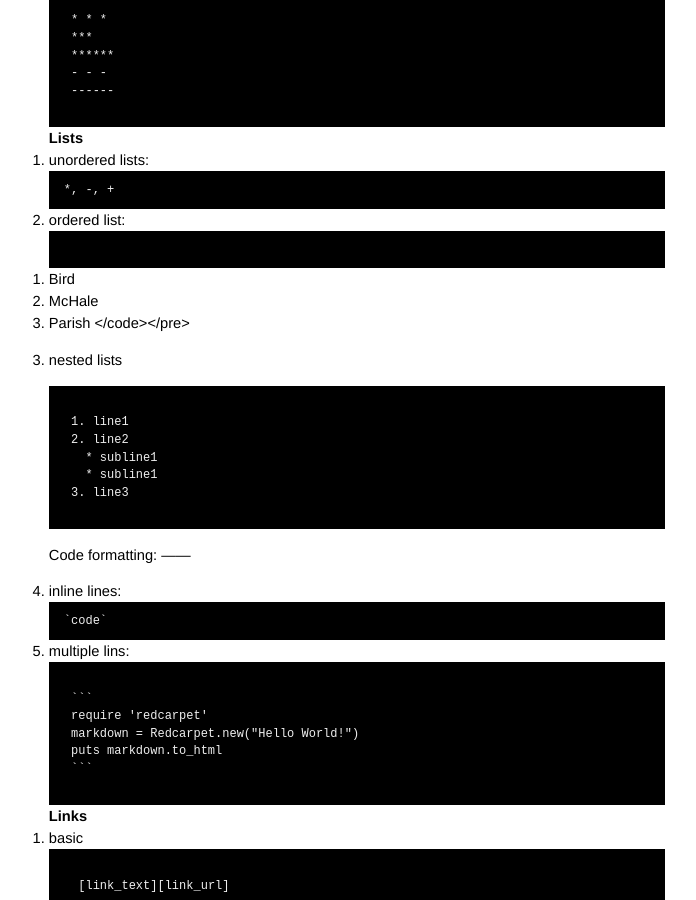
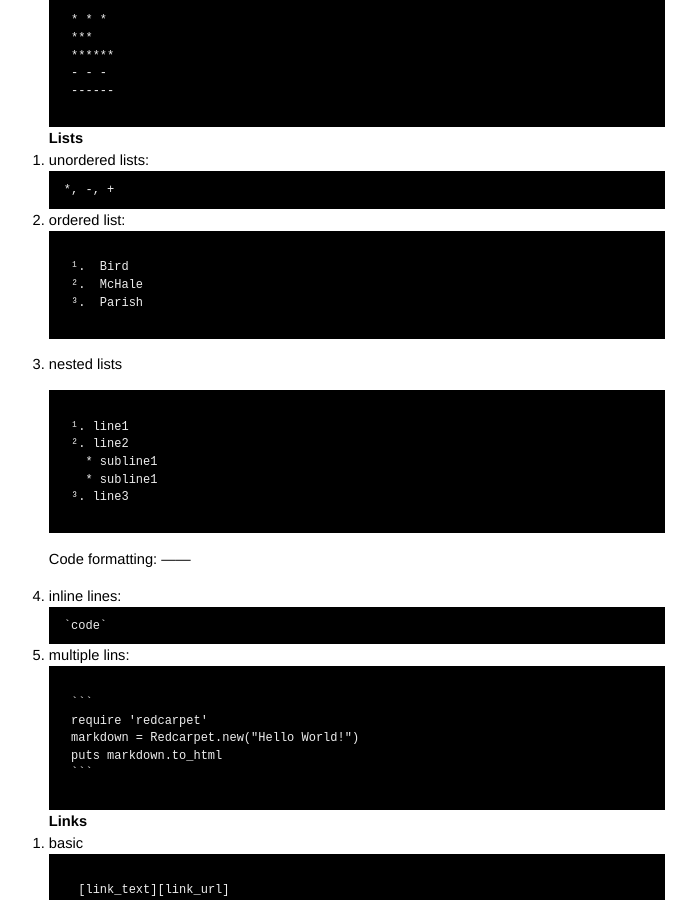
Before and after one commit to qiwihui/qiwihui, a Jekyll site: the page built from _posts/2014-09-14-markdown-tips-and-GFM.md, in a window 1280 px wide and 900 px high, scrolled down 918 px. Shown: the whole window, without its empty margins (283-979 px from the left). Built offline with Jekyll 4.4.1, drawn with Linux system fonts in a browser that asks for light colours; Markdown is read by kramdown in place of the engine named in the settings.

Commit message:
fix markdown syntax 4th
Hell.

```diff
--- a/_posts/2014-09-14-markdown-tips-and-GFM.md
+++ b/_posts/2014-09-14-markdown-tips-and-GFM.md
@@ -58,18 +58,18 @@ Lists
     <pre><code>*, -, +</code></pre>
 2. ordered list:
     <pre><code>
-    1.  Bird
-    2.  McHale
-    3.  Parish
+    &#185;.  Bird
+    &#178;.  McHale
+    &#179;.  Parish
     </code></pre>
 3. nested lists
 
     <pre><code>
-    1. line1
-    2. line2
-      * subline1
-      * subline1
-    3. line3
+    &#185;. line1
+    &#178;. line2
+      &#42; subline1
+      &#42; subline1
+    &#179;. line3
     </code></pre>
 Code formatting:
 ------
```
